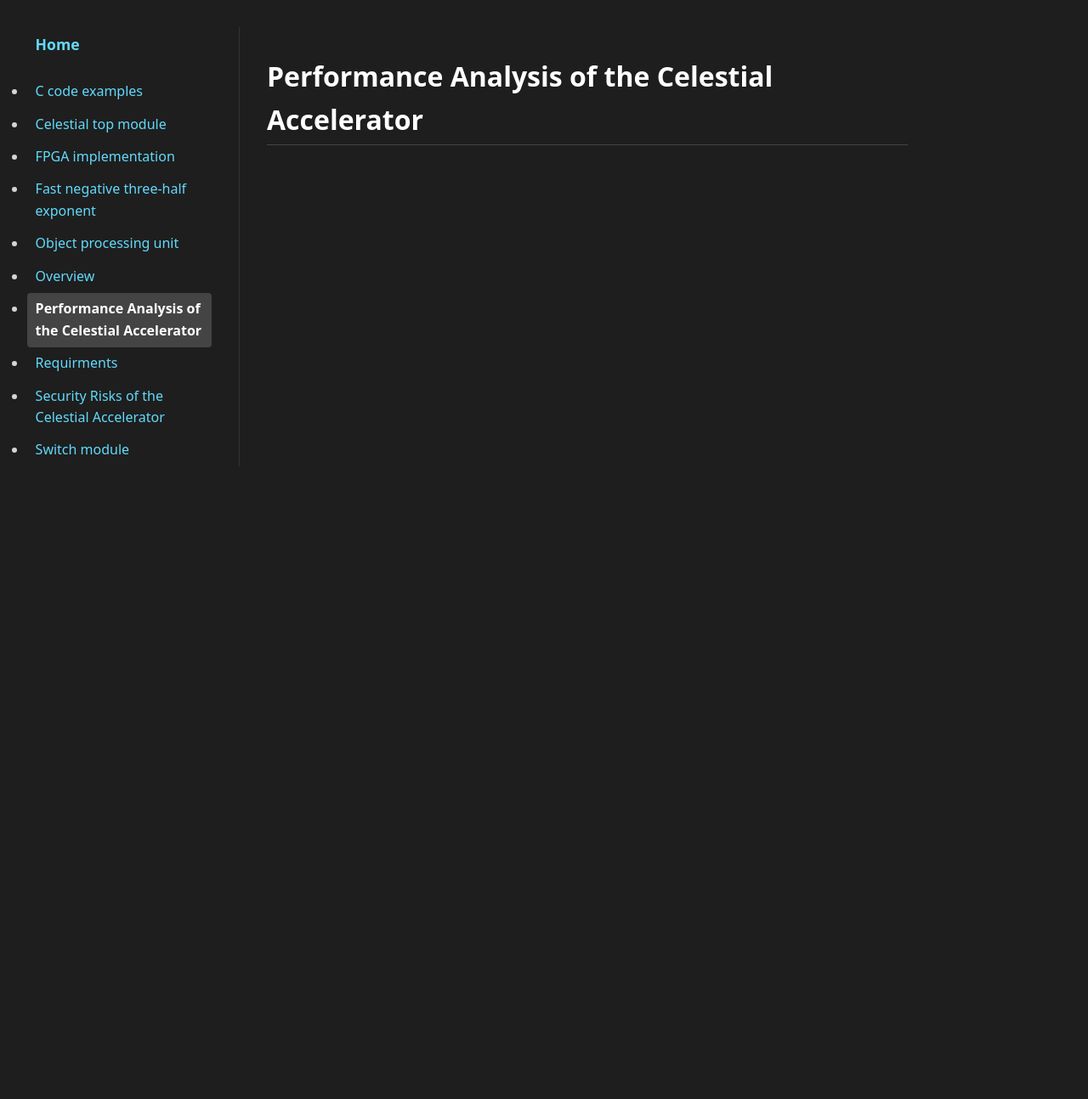
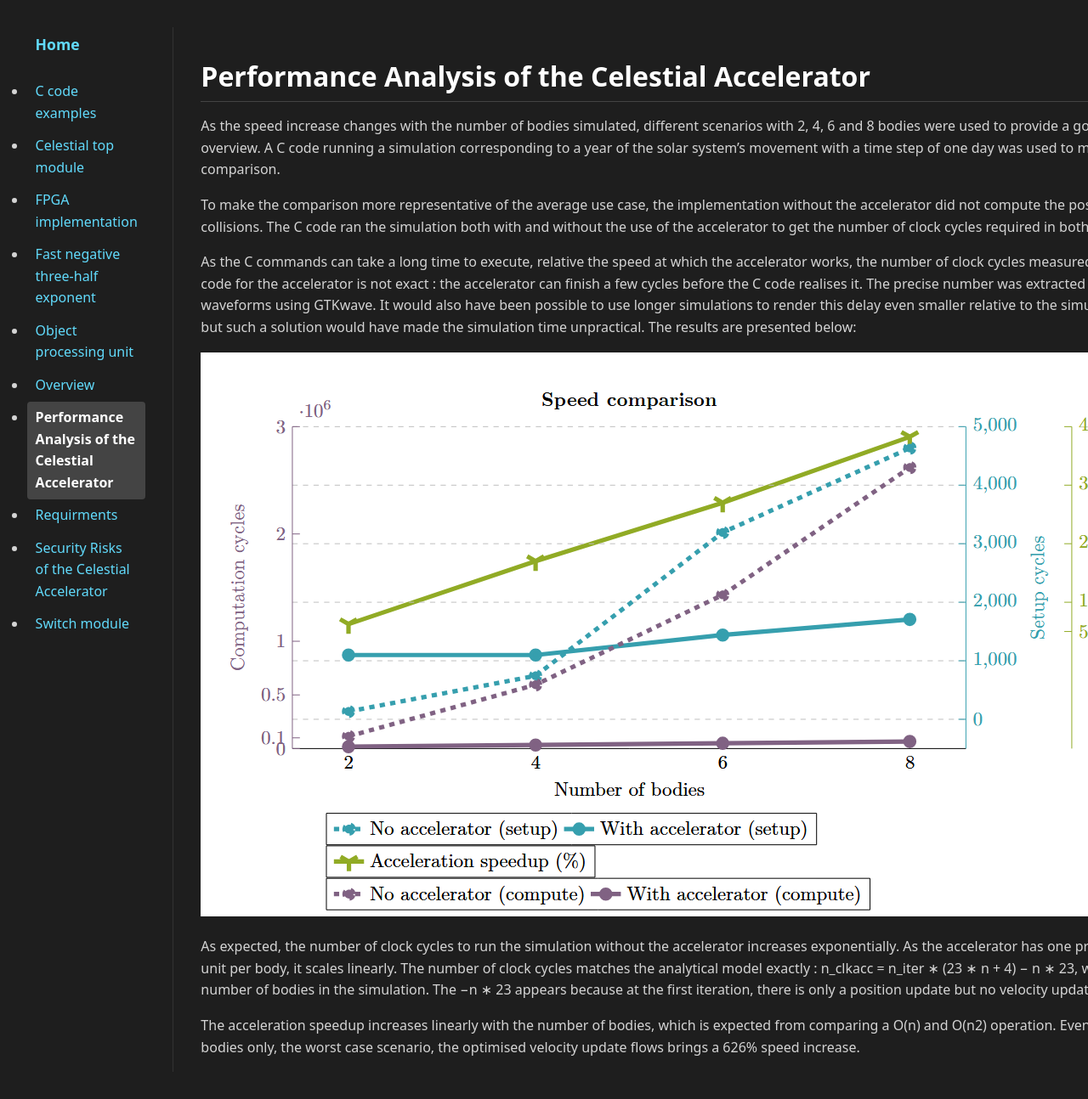
Before and after one commit to Vyndicta/Celestial, a Jekyll site: the page built from docs/celestial-accelerator-docs/performance/performance-analysis.md, in a window 1280 px wide. Shown: the whole page at 85% size. Built offline with Jekyll 4.4.1, drawn with Linux system fonts in a browser that asks for light colours; our own code applies the rules of GitHub Pages for plain Markdown files; before the commit the page ends 900 px from its top, so only the background shows below that.

Commit message:
Updating the doc

```diff
--- a/docs/celestial-accelerator-docs/performance/performance-analysis.md
+++ b/docs/celestial-accelerator-docs/performance/performance-analysis.md
@@ -1 +1,27 @@
 # Performance Analysis of the Celestial Accelerator
+
+As the speed increase changes with the number of bodies simulated, different scenarios with 2, 4, 6
+and 8 bodies were used to provide a good overview. A C code running a simulation corresponding
+to a year of the solar system’s movement with a time step of one day was used to make the comparison.
+
+To make the comparison more representative of the average use case, the implementation without
+the accelerator did not compute the possible collisions. The C code ran the simulation both with and
+without the use of the accelerator to get the number of clock cycles required in both cases.
+
+As the C commands can take a long time to execute, relative the speed at which the accelerator
+works, the number of clock cycles measured by the C code for the accelerator is not exact : the
+accelerator can finish a few cycles before the C code realises it. The precise number was extracted
+from the waveforms using GTKwave. It would also have been possible to use longer simulations to
+render this delay even smaller relative to the simulation time, but such a solution would have made
+the simulation time unpractical. The results are presented below:
+
+![The performances](../assets/PerfGraph.png)
+
+As expected, the number of clock cycles to run the simulation without the accelerator increases
+exponentially. As the accelerator has one processing unit per body, it scales linearly. The number of
+clock cycles matches the analytical model exactly : n_clkacc = n_iter ∗ (23 ∗ n + 4) − n ∗ 23, with n
+the number of bodies in the simulation. The −n ∗ 23 appears because at the first iteration, there is only a position update but no velocity update.
+
+The acceleration speedup increases linearly with the number of bodies, which is expected from
+comparing a O(n) and O(n2) operation. Even for 2 bodies only, the worst case scenario, the optimised
+velocity update flows brings a 626% speed increase.
```
Also changed, not shown: docs/celestial-accelerator-docs/modules/celestial-top-module.md (+32 -5 lines), docs/celestial-accelerator-docs/assets/PerfGraph.png (added).
